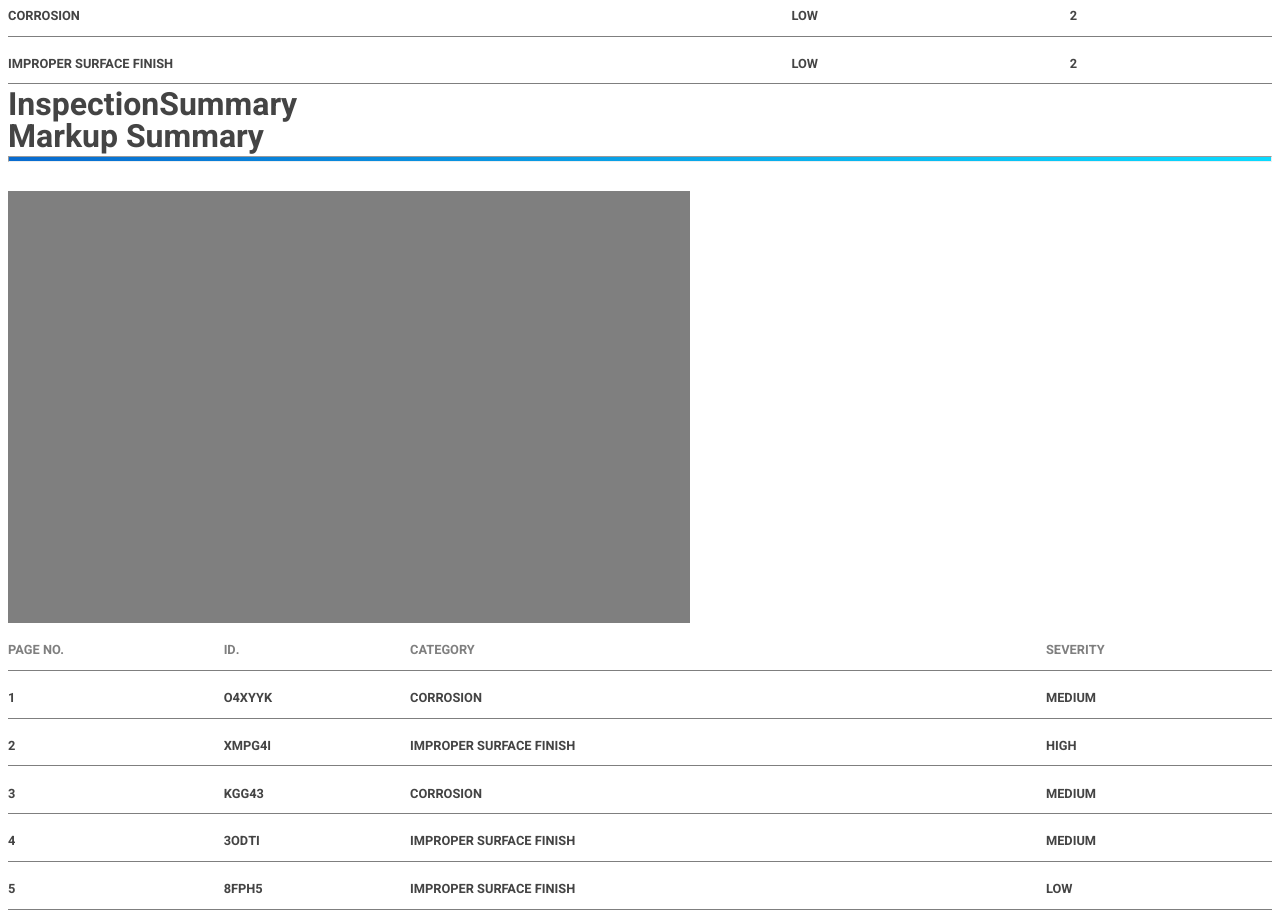
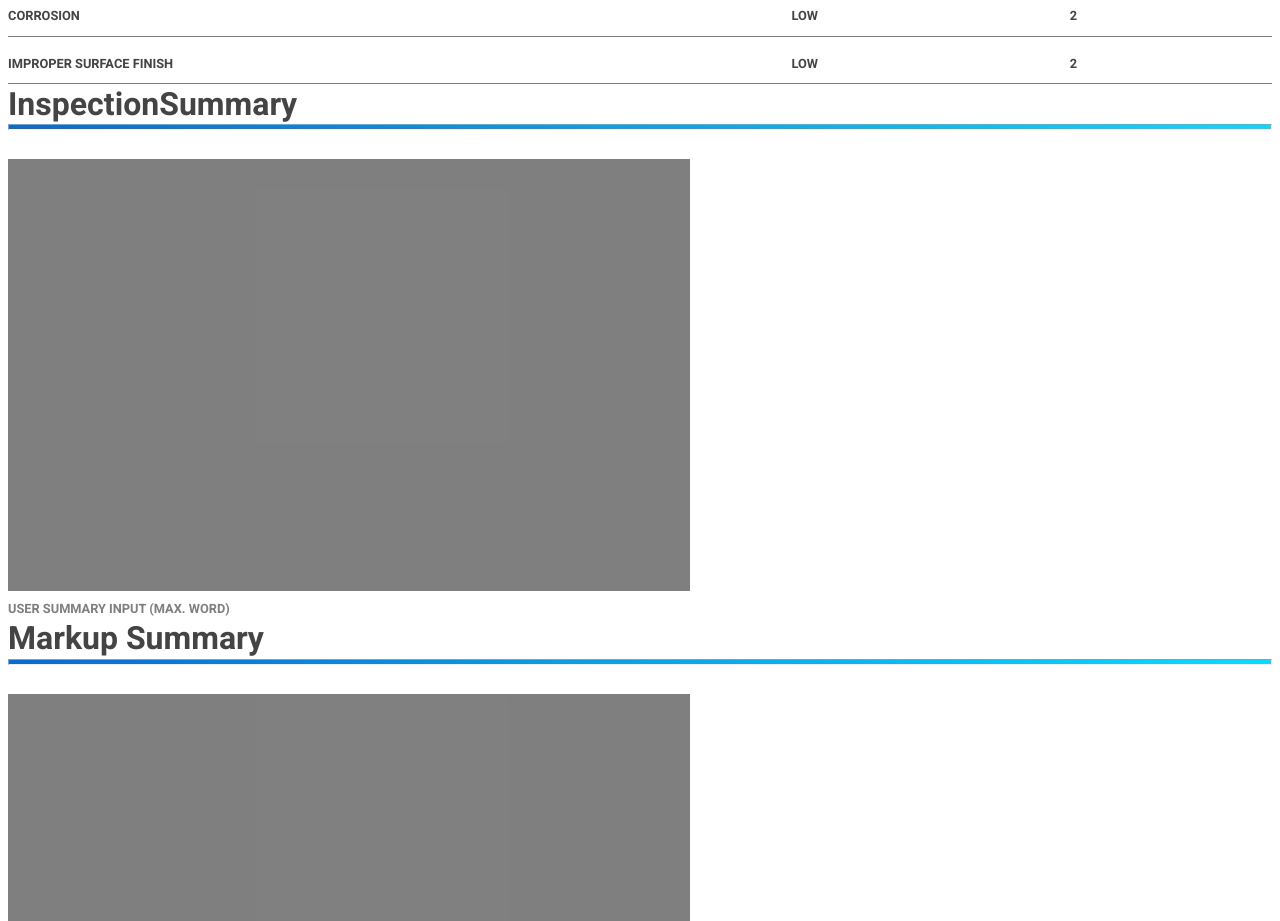
Before and after one commit to chowjiaming/pptr-test, a React app: page / in a window 1280 px wide. Shown: the part 2860-3781 px from the top of the page. Built offline with nearby package versions, Linux system fonts and the light colour scheme.

Commit message:
added inspection summary

```diff
--- a/src/components/InspectionSummary.tsx
+++ b/src/components/InspectionSummary.tsx
@@ -1,9 +1,16 @@
 import React from 'react';
+import {HeadingBar} from './shared/HeadingBar';
+import {MarkupImagePlaceholder} from '../styles/helpers';
 
 export function InspectionSummary(): JSX.Element {
   return (
     <>
       <h1>InspectionSummary</h1>
+      <HeadingBar />
+      <MarkupImagePlaceholder />
+      <h2 className="small-upper grey">
+        User Summary Input &#40;Max. Word&#41;
+      </h2>
     </>
   );
 }
```
